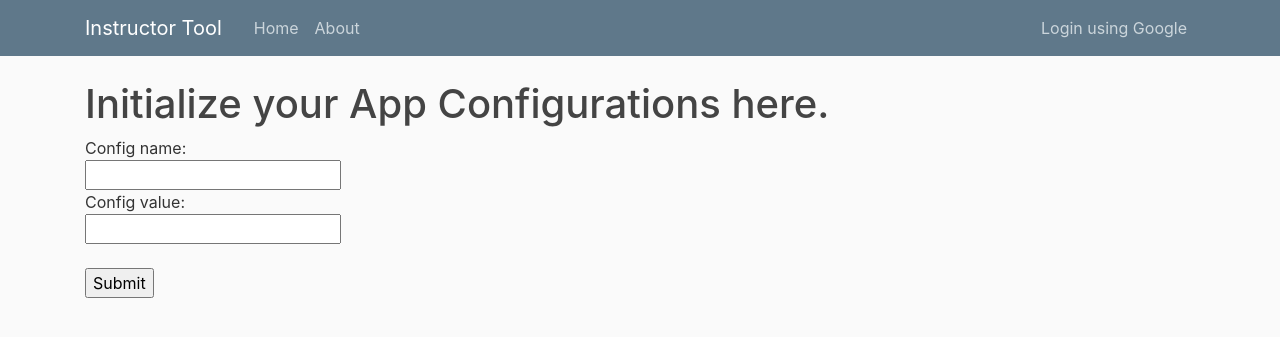
After one commit to tejasipalkar/SER_517_Software_Factory_group5, a Flask app: page /initconfig in a window 1280 px wide. The commit adds this page. Shown: the top 337 px of the page. Run offline with Flask 2, Linux system fonts and the light colour scheme; some libraries are stand-ins or nearby versions.

Commit message:
Added Google OAuth login flow. Fetched document from documentID using Drive API. Added login, logout functionality. Created user table and Configuration table to store user information and app specific configurations

```diff
--- a/instructorTool/__init__.py
+++ b/instructorTool/__init__.py
@@ -1,10 +1,14 @@
 from flask import Flask
 from flask_login import LoginManager
+from flask_sqlalchemy import SQLAlchemy
 
 app = Flask(__name__)
 app.config['SECRET_KEY'] = 'fe36a4a2322786622f1ef490c59b8b2f'
+app.config['SQLALCHEMY_DATABASE_URI'] = 'sqlite:///instructor.db'
+db = SQLAlchemy(app)
 login_manager = LoginManager(app)
 login_manager.login_view = 'login'
 login_manager.login_message_category = 'info'
 
-from instructorTool import routes
+from instructorTool import routes, db
+db.create_all()
--- a/instructorTool/routes.py
+++ b/instructorTool/routes.py
@@ -2,6 +2,14 @@ from flask import render_template, url_for, json, flash, redirect, request
 from instructorTool import app
 from instructorTool.forms import LoginForm
 from instructorTool.Canvas_Scripts.canvas_calendar import Canvas_Calendar
+import json
+from instructorTool.models import User, Configuration
+from instructorTool import db, login_manager
+import requests
+from flask_login import login_user, current_user, logout_user, login_required
+from flask import jsonify, session
+import jwt
+import base64
 import json
 
 course = 'course_15760'
@@ -68,9 +76,84 @@ def login():
 
 @app.route("/logout")
 def logout():
+    logout_user()
     return redirect(url_for('home'))
 
 @app.route("/account")
 #@login_required
 def account():
     return render_template('account.html')
+
+@app.route("/document")
+def fetch_document():
+    doc_id = request.args.get('doc_id')
+    access_token = session['access_token']
+    r=requests.get("https://www.googleapis.com/drive/v3/files/"+doc_id+"/export?mimeType=text/csv", headers={"Authorization":access_token})
+    return r.text
+
+@app.route("/oauthcallback")
+def callback():
+    code = request.args.get('code')
+    client_id = Configuration.query.filter_by(key="oauth_client_id").first().value
+    client_secret = Configuration.query.filter_by(key="oauth_client_secret").first().value
+    PARAMS = {'code':code, 'client_id': client_id,
+    'client_secret': client_secret, 'redirect_uri': 'http://127.0.0.1:5000/oauthcallback',
+    'grant_type': 'authorization_code'}
+    URL = "https://oauth2.googleapis.com/token"
+    # sending get request and saving the response as response object
+    r = requests.post(url = URL, data = PARAMS)
+    # extracting data in json format
+    data = r.json()
+    segments = data['id_token'].split('.')
+
+    if (len(segments) != 3):
+        raise Exception('Wrong number of segments in token: %s' % id_token)
+
+    b64string = segments[1]
+    padding =  '=' * (4 - len(b64string) % 4)
+    padded = str(b64string) + str(padding)
+    response = base64.b64decode(padded)
+    response = str(response, 'utf-8')
+    res = json.loads(response)
+    email = res['email']
+    name = res['name']
+    user = User.query.filter_by(email=email).first()
+    if user:
+        login_user(user)
+    else:
+        user = User(name, email)
+        db.session.add(user)
+        db.session.commit()
+        login_user(user)
+    access_token = data['access_token']
+    access_token = "Bearer " + access_token
+    session['access_token'] = access_token
+    return redirect(url_for('account'))
+
+@app.route("/google")
+def sendrequest():
+    client_id = Configuration.query.filter_by(key="oauth_client_id").first().value
+    url = "https://accounts.google.com/o/oauth2/auth?response_type=code&client_id="\
+    + str(client_id)\
+    +"&scope=https://www.googleapis.com/auth/spreadsheets+https://www.googleapis.com/auth/drive.file+https://www.googleapis.com/auth/drive+email+profile&redirect_uri=http://127.0.0.1:5000/oauthcallback"
+    return redirect(url)
+
+@app.route("/initconfig")
+def initdatabase():
+    return render_template('initconfig.html')
+
+@app.route("/addconfig")
+def addconfig():
+    name = request.args.get('name')
+    value = request.args.get('value')
+    config = Configuration.query.filter_by(key=name).first()
+    if config:
+        config.value = value
+        db.session.flush()
+        db.session.commit()
+        return ("Configuration updated successfully")
+    else:
+        config = Configuration(name, value)
+        db.session.add(config)
+        db.session.commit()
+    return ("Configuration added successfully")
--- a/instructorTool/templates/account.html
+++ b/instructorTool/templates/account.html
@@ -2,4 +2,9 @@
 {% block content %}
     <h1>Account page</h1>
     <h2>{{ current_user.username }}</h2>
+    <form action="/document">
+	    <label for = "name">Enter the document ID: </label><br>
+		<input id = "name" name = "doc_id" type = "text" value = "" />
+		<input type="submit" value="Submit">
+	</form>
 {% endblock content %}
--- /dev/null
+++ b/instructorTool/templates/initconfig.html
@@ -0,0 +1,13 @@
+{% extends "layout.html" %}
+{% block content %}
+    <h1>Initialize your App Configurations here.</h1>
+    <form action="/addconfig">
+	  Config name:<br>
+	  <input type="text" name="name" value="">
+	  <br>
+	  Config value:<br>
+	  <input type="text" name="value" value="">
+	  <br><br>
+	  <input type="submit" value="Submit">
+	</form>
+{% endblock content %}
--- a/instructorTool/templates/layout.html
+++ b/instructorTool/templates/layout.html
@@ -35,7 +35,7 @@
                     <a class="nav-item nav-link" href="{{ url_for('account') }}">Account</a>
                     <a class="nav-item nav-link" href="{{ url_for('logout') }}">Logout</a>
                     {% else %}
-                    <a class="nav-item nav-link" href="{{ url_for('login') }}">Login</a>
+                    <a class="nav-item nav-link" href="/google">Login using Google</a>
                     {% endif %}
                 </div>
             </div>
```
Also changed, not shown: instructorTool/models.py (added, +30 -0 lines), instructorTool/instructor.db (added).
